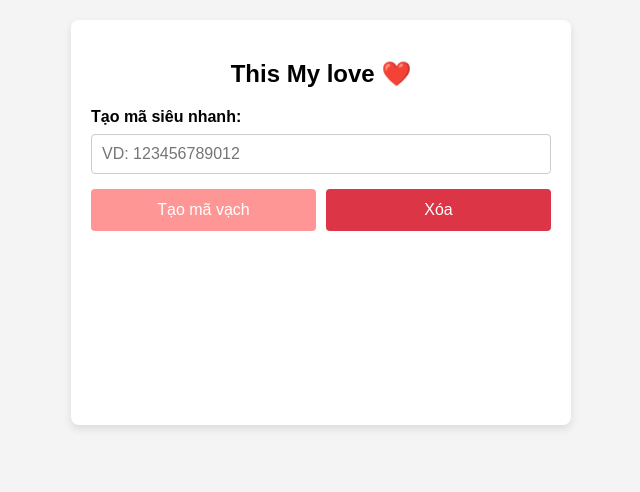
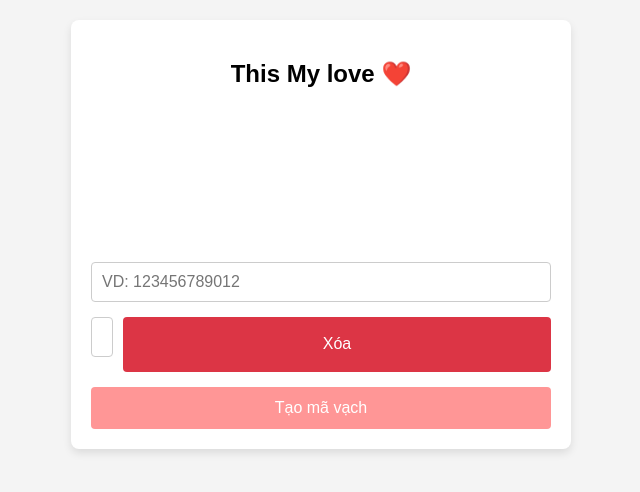
Before and after one commit to vantu8386/Barcode, a plain HTML site: page index.html in a window 1280 px wide. Shown: the whole page, without its empty margins (319-959 px from the left). Drawn offline with Linux system fonts and the light colour scheme.

Commit message:
Update index.html

```diff
--- a/index.html
+++ b/index.html
@@ -77,17 +77,21 @@
   <div class="container">
     <h2>This My love ❤️ </h2>
 
-    <label for="barcode-input">Tạo mã siêu nhanh:</label>
+       <div class="barcode-container">
+      <svg id="barcode"></svg>
+    </div>
     <input type="text" id="barcode-input" placeholder="VD: 123456789012" oninput="checkInput()">
 
-<div style="display: flex; gap: 10px;">
-  <button id="generate-btn" onclick="generateBarcode()" disabled>Tạo mã vạch</button>
-  <button onclick="clearInput()" style="background-color: #dc3545;">Xóa</button>
-</div>
+    <!-- Bọc input và nút xóa trong 1 hàng -->
+    <div style="display: flex; gap: 10px; margin-bottom: 15px;">
+      <input type="text" id="barcode-input" placeholder="VD: 123456789012" oninput="checkInput()" style="flex: 1;">
+      <button onclick="clearInput()" style="background-color: #dc3545;">Xóa</button>
+    </div>
 
-    <div class="barcode-container">
-      <svg id="barcode"></svg>
-    </div>
+    <button id="generate-btn" onclick="generateBarcode()" disabled>Tạo mã vạch</button>
+
+
+
   </div>
 
   <!-- JsBarcode CDN -->
@@ -112,12 +116,12 @@
     });
   }
 
-  // Hàm XÓA
   function clearInput() {
     document.getElementById("barcode-input").value = "";
     document.getElementById("generate-btn").disabled = true;
-    document.getElementById("barcode").innerHTML = ""; // Xóa mã vạch nếu có
+    document.getElementById("barcode").innerHTML = "";
   }
 </script>
+
 </body>
 </html>
```
